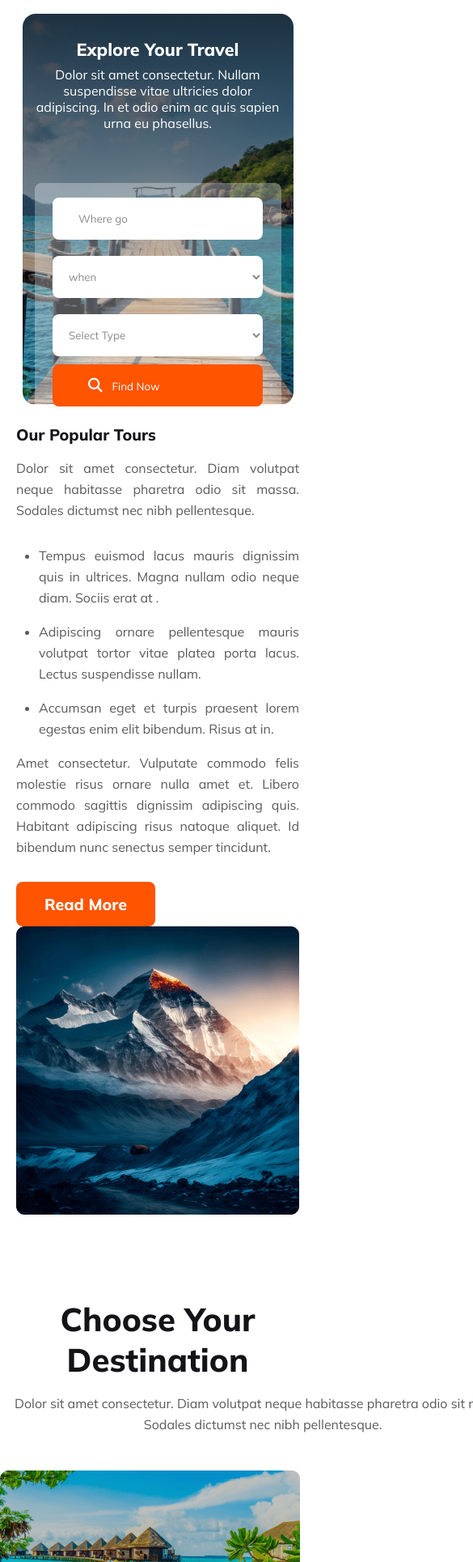
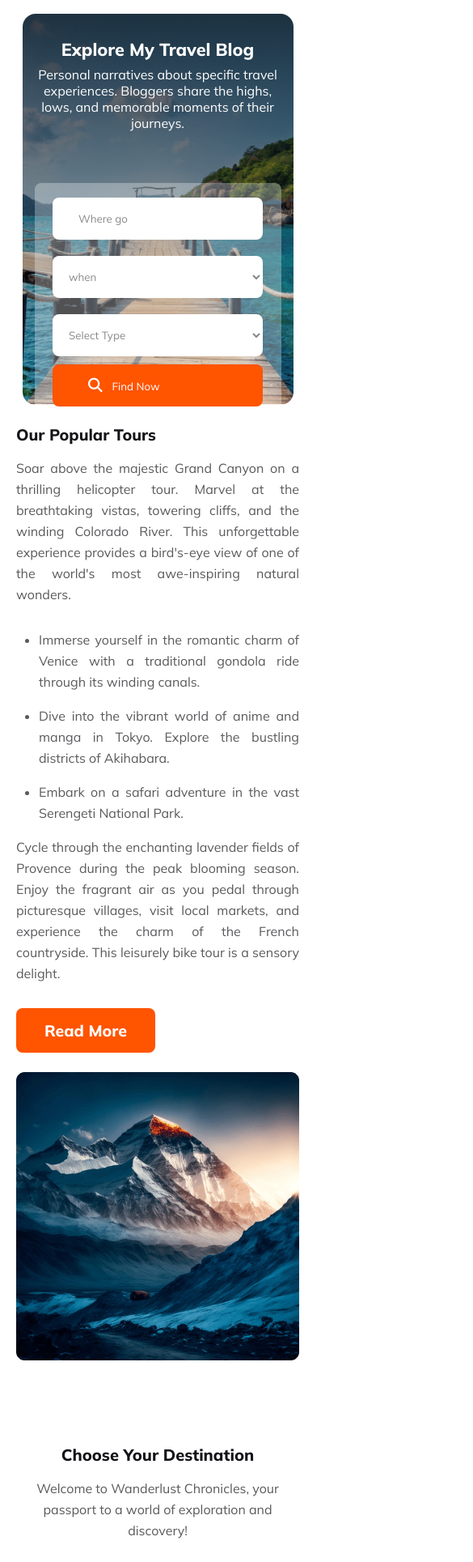
Before and after one commit to RashedulHaqueRasel1/PH-B9A2-Travel, a plain HTML site: page index.html in a window 390 px wide. Shown: the part 71-2000 px from the top of the page at 81% size, 585 px wide, since content can reach past the window. Drawn offline with Linux system fonts and the light colour scheme.

Commit message:
Some Bug Fixed & Dummy text remove all over Done This Project

```diff
--- a/index.html
+++ b/index.html
@@ -36,8 +36,8 @@
       <div class="banner">
         <div class="banner-container">
              <div class="banner-content">
-              <h2>Explore Your Travel</h2>
-              <p>Dolor sit amet consectetur. Nullam suspendisse vitae ultricies dolor adipiscing. In et odio enim ac quis sapien urna eu phasellus.</p>
+              <h2>Explore My Travel Blog</h2>
+              <p> Personal narratives about specific travel experiences. Bloggers share the highs, lows, and memorable moments of their journeys.</p>
               <div class="banner-input">
                 <input class="in-btn" type="text" placeholder="Where go">
               <select class="in-btn" name="when" id="">
@@ -50,7 +50,7 @@
                 <option value="type">Select Type</option>
                 <option value="1">1</option>
                 <option value="2">2</option>
-                <option value="3">Bandarban</option>
+                <option value="3">3</option>
               </select>
               <button class="banner-button"><i class=" fa fa-search"></i>Find Now</button>
 
@@ -65,15 +65,14 @@
     <section class="tours">
         <div class="tours-content">
           <h3 class="tour-title">Our Popular Tours</h3>
-          <p class="tour-description">Dolor sit amet consectetur. Diam volutpat neque habitasse pharetra odio sit massa. Sodales dictumst nec nibh pellentesque.</p>
+          <p class="tour-description">Soar above the majestic Grand Canyon on a thrilling helicopter tour. Marvel at the breathtaking vistas, towering cliffs, and the winding Colorado River. This unforgettable experience provides a bird's-eye view of one of the world's most awe-inspiring natural wonders.</p>
           <ul>
-            <li>Tempus euismod lacus mauris dignissim quis in ultrices. Magna nullam odio neque diam. Sociis erat at .</li>
-            <li>Adipiscing ornare pellentesque mauris volutpat tortor vitae platea porta lacus. Lectus suspendisse nullam.</li>
-            <li> Accumsan eget et turpis praesent lorem egestas enim elit bibendum. Risus at in.</li>
+            <li>Immerse yourself in the romantic charm of Venice with a traditional gondola ride through its winding canals.</li>
+            <li>Dive into the vibrant world of anime and manga in Tokyo. Explore the bustling districts of Akihabara. </li>
+            <li> Embark on a safari adventure in the vast Serengeti National Park. </li>
           </ul>
-          <p class="tour-description">Amet consectetur. Vulputate commodo felis molestie risus
-            ornare nulla amet et. Libero commodo sagittis dignissim adipiscing quis. Habitant adipiscing risus natoque aliquet. Id bibendum nunc senectus semper tincidunt. </p>
-            <button>Read More</button>
+          <p class="tour-description">Cycle through the enchanting lavender fields of Provence during the peak blooming season. Enjoy the fragrant air as you pedal through picturesque villages, visit local markets, and experience the charm of the French countryside. This leisurely bike tour is a sensory delight.</p>
+            <button class="tours-btn">Read More</button>
         </div>
         <div class="tour-img">
           <img src="Images/Rectangle 4.png" alt="">
@@ -87,7 +86,7 @@
       <div class="choose-container">
          <div class="choose-contents">
           <h2 class="choose-title">Choose Your Destination</h2>
-          <p class="choose-description">Dolor sit amet consectetur. Diam volutpat neque habitasse pharetra odio sit massa. Sodales dictumst nec nibh pellentesque.</p>
+          <p class="choose-description">Welcome to Wanderlust Chronicles, your passport to a world of exploration and discovery!</p>
          </div>
          <div class="img-container">
           <div class="grid-item-1"><img src="Images/Rectangle 1.png" alt=""></div>
@@ -107,23 +106,23 @@
       <div class="why">
         <div class="why-head-container">
           <h1 class="why-title">Why Choose Us</h1>
-          <p class="why-description">Dolor sit amet consectetur. Diam volutpat neque habitasse pharetra odio sit massa. Sodales dictumst nec nibh pellentesque.</p>
+          <p class="why-description">Dive into the vibrant narratives of our travel escapades, from the bustling markets of Marrakech to the serene landscapes of New Zealand.</p>
         </div>
         <div class="why-container">
           <div class="why-hotel">
             <img src="Images/hotel 1.svg" alt="">
-            <h1 class="why-title">Handpicked Hotels</h1>
-            <p class="why-description">Amet consectetur. Vulputate commodo felis molestie risus  ornare nulla amet et. Libero commodo sagittis dignissim adipiscing quis. Habitant adipiscing risus natoque aliquet. </p>
+            <h1 class="why-title-1">Handpicked Hotels</h1>
+            <p class="why-description">Connect with fellow adventurers, share your own travel stories, and be part of a global community that embraces the spirit of exploration. Follow us on social media for real-time updates, interactive polls, and behind-the-scenes glimpses of our travels</p>
           </div>
            <div class="why-service">
             <img src="Images/map 1 (1).svg" alt="">
-            <h1 class="why-title">Handpicked Hotels</h1>
-            <p class="why-description">Amet consectetur. Vulputate commodo felis molestie risus  ornare nulla amet et. Libero commodo sagittis dignissim adipiscing quis. Habitant adipiscing risus natoque aliquet. </p>
+            <h1 class="why-title-1">Handpicked Hotels</h1>
+            <p class="why-description">Planning your own adventure? Our practical guides offer invaluable insights, from packing hacks to local cuisine recommendations. Whether you're a seasoned globetrotter or a first-time traveler, we've got tips to enhance your journey. </p>
            </div>
            <div class="why-price">
             <img src="Images/price-tag 1.svg" alt="">
-            <h1 class="why-title">Handpicked Hotels</h1>
-            <p class="why-description">Amet consectetur. Vulputate commodo felis molestie risus  ornare nulla amet et. Libero commodo sagittis dignissim adipiscing quis. Habitant adipiscing risus natoque aliquet. </p>
+            <h1 class="why-title-1">Handpicked Hotels</h1>
+            <p class="why-description">Seeking inspiration for your travel bucket list? Our blog is a treasure trove of ideas, from epic road trips to off-the-beaten-path destinations. Let your wanderlust soar as we uncover the extraordinary. </p>
            </div>
       </div>
     </section>
@@ -156,7 +155,7 @@
             <img class="logo" src="Images/Group 40071 (2).png" alt="">
             <h2 class="logo-title">Hero Travel</h2>
           </div>
-          <p class="footer-description">Lorem ipsum dolor sit amet consectetur. Nulla sit viverra morbi vitae blandit orci potenti vulputate. Leo erat maecenas vitae elementum ultricies nullam. </p>
+          <p class="footer-description">Some of the pages on my travel blog contain affiliate links. Thanks for your support.</p>
           <div class="social-icon">
             <i class="fa-brands fa-github"></i>
             <i class="fa-brands fa-facebook-f"></i>
--- a/style/responsive.css
+++ b/style/responsive.css
@@ -90,8 +90,9 @@
     padding-left: 28px;
   }
 
-  .banner-content button {
+  .tours-content button {
     margin-bottom: 24px;
+
   }
 
   /* Tours Responsive End Here */
@@ -101,6 +102,21 @@
     display: grid;
     grid-template-columns: repeat(12, 1fr);
     grid-template-rows: 1fr;
+  }
+
+  .choose-contents {
+    width: 100%;
+    text-align: center;
+    margin: 0 auto 48px auto;
+  }
+  .choose-title{
+    font-size: 20px;
+  }
+
+  .img-container img {
+    width: 100%;
+    padding: 0 20px;
+    text-align: justify;
   }
 
   .grid-item-1 {
--- a/style/style.css
+++ b/style/style.css
@@ -178,6 +178,7 @@ nav .nav-item .color {
   border: none;
   cursor: pointer;
 
+
 }
 
 .tour-img img {
@@ -201,7 +202,7 @@ nav .nav-item .color {
   margin-bottom: 16px;
 }
 .choose-description{
-  width: 650px;
+  width: 90%;
   margin: 0 auto;
   color: #5A5A5D;
   text-align: center;
@@ -216,9 +217,7 @@ nav .nav-item .color {
   grid-template-rows: repeat(3, 1fr);
   /* min-height: 200px; */
 }
-.img-container img{
-  width: 95%;
-}
+
 .grid-item-1{
   grid-column: 1 / span 6;
 
@@ -266,6 +265,7 @@ nav .nav-item .color {
   flex-wrap: wrap;
   justify-content: space-between;
 }
+
 .why-hotel{
   width: 50%;
 }
@@ -277,6 +277,12 @@ nav .nav-item .color {
   margin: 50px auto 0 auto;
 }
 .why-title{
+  color: #131318;
+  font-size: 40px;
+  font-weight: 800;
+  margin: 25px 0;
+}
+.why-title-1{
   color: #131318;
   font-size: 24px;
   font-weight: 800;
```
